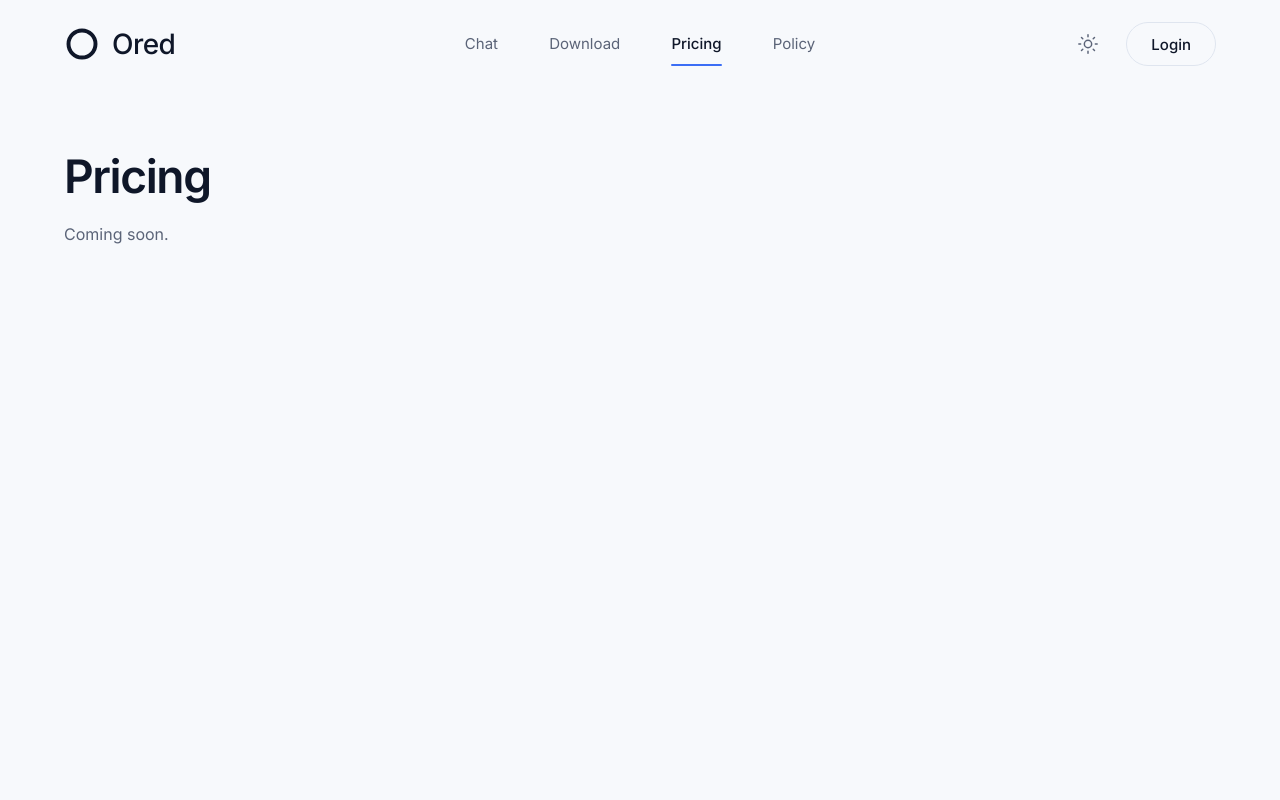
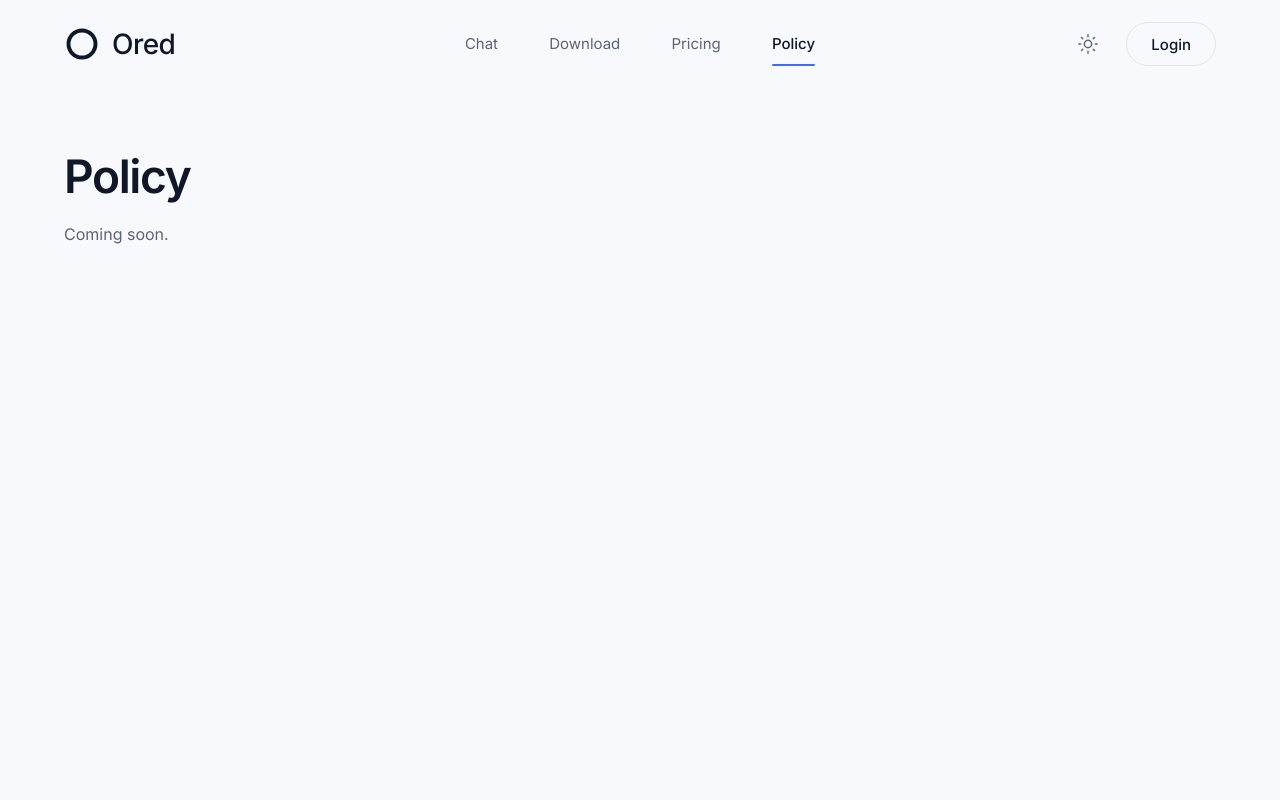
Before and after one commit to Koe458-ui/oredlab, a plain HTML site: page policy.html in a window 1280 px wide. Shown: the top 800 px of the page. Drawn offline with Linux system fonts and the light colour scheme.

Commit message:
Update policy.html

```diff
--- a/policy.html
+++ b/policy.html
@@ -3,7 +3,7 @@
 <head>
   <meta charset="utf-8" />
   <meta name="viewport" content="width=device-width, initial-scale=1, viewport-fit=cover" />
-  <title>Pricing · Ored AI</title>
+  <title>Policy · Ored AI</title>
   <meta name="description" content="Ored is an AI model built from scratch that runs locally on your PC. No cloud, no accounts." />
   <meta name="theme-color" content="#f7f9fc" />
   <link rel="icon" href="assets/logo.svg" type="image/svg+xml" />
@@ -33,8 +33,8 @@
     <nav class="header__nav" aria-label="Main">
       <a href="chat.html">Chat</a>
       <a href="download.html">Download</a>
-      <a href="pricing.html" aria-current="page">Pricing</a>
-      <a href="policy.html">Policy</a>
+      <a href="pricing.html">Pricing</a>
+      <a href="policy.html" aria-current="page">Policy</a>
     </nav>
 
     <div class="header__actions">
@@ -52,7 +52,7 @@
   </header>
 
   <main class="subpage">
-    <h1>Pricing</h1>
+    <h1>Policy</h1>
     <p class="lead">Coming soon.</p>
   </main>
 
```
